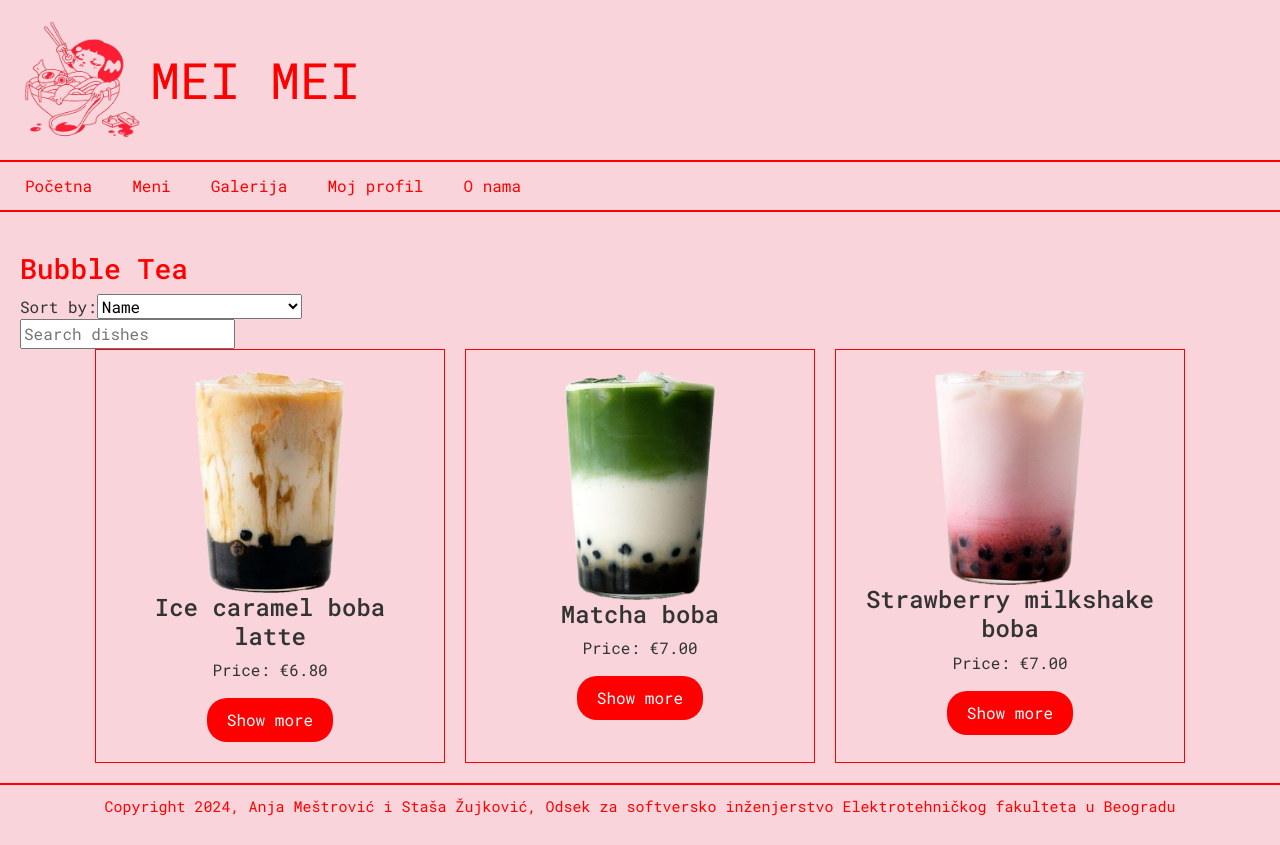
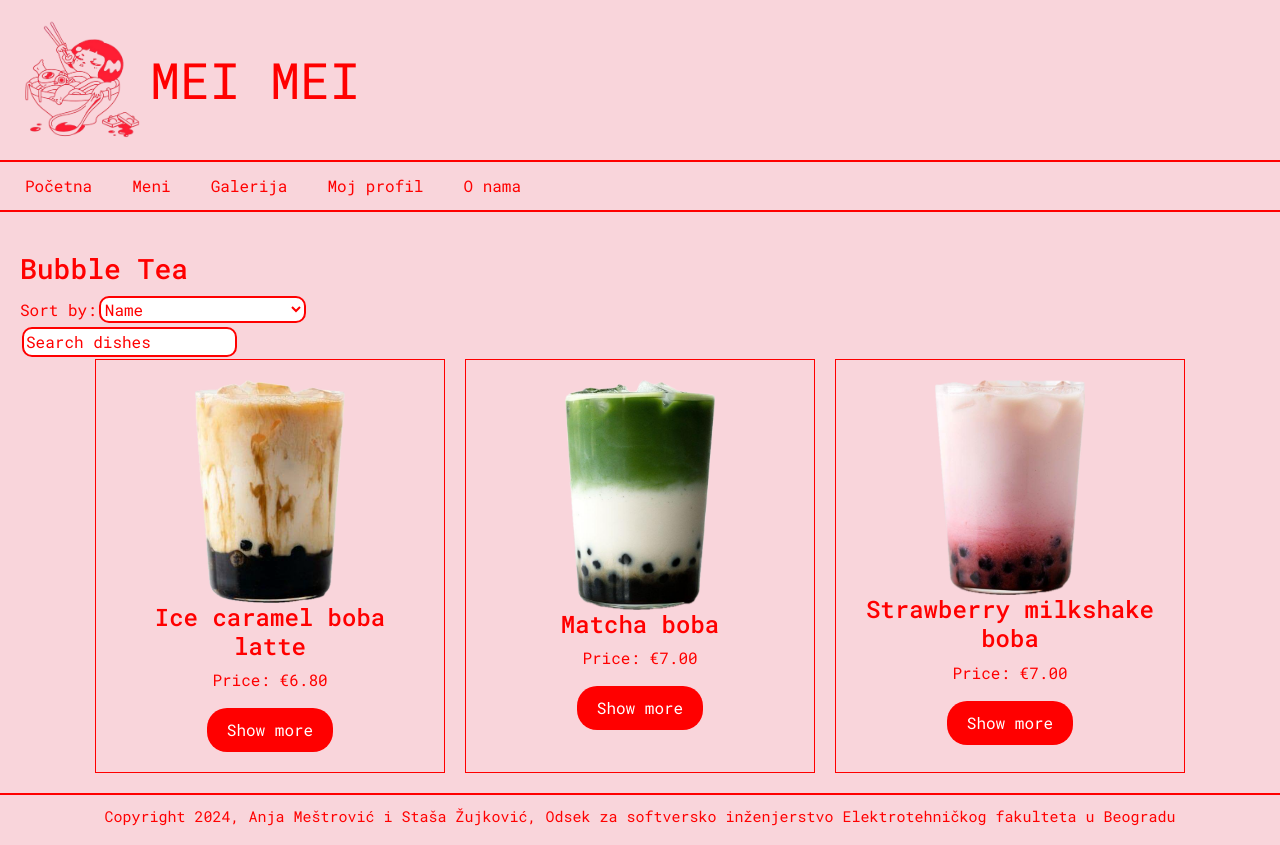
Before and after one commit to zujkovicstasa/meimei, a Vue app in the folder meimei/: page /menu/boba in a window 1280 px wide. Built offline with nearby package versions, Linux system fonts and the light colour scheme.

Commit message:
style product list i item

```diff
--- a/meimei/src/components/ProductItem.vue
+++ b/meimei/src/components/ProductItem.vue
@@ -102,6 +102,7 @@
     text-align: center;
     background-color: rgb(249, 213, 219);
     font-family: "Roboto Mono", monospace;
+    color: red;
   }
 
   .dish-details img {
@@ -121,11 +122,17 @@
     border-radius: 20px;
     cursor: pointer;
     font-style: bold;
+    margin: 2px;
   }
-  .forma {
+  .forma, .forma:active, .forma:focus {
     background-color: white;
     border-radius: 10px;
     cursor: pointer;
+    margin: 2px;
+    color: red;
+    border: 2px solid red;
+    outline: 0;
+    caret-color: red;
   }
 
   button:hover {
@@ -144,6 +151,12 @@
     accent-color: #ff4d4d;
 
   }
+  label{
+    color: #ff4d4d;
+    font-weight: bold;
+    padding: 5px;
+  }
+
 
 
 </style>
--- a/meimei/src/components/ProductList.vue
+++ b/meimei/src/components/ProductList.vue
@@ -11,12 +11,12 @@
         <h3 v-else>Menu</h3>
         <div>
           <label>Sort by:</label>
-          <select v-model="sortBy">
+          <select v-model="sortBy" class="forma">
             <option value="name">Name</option>
             <option value="priceSmall">Price (Low to High)</option>
           </select>
           <div>
-            <input type="text" placeholder="Search dishes" v-model="searchTerm" />
+            <input type="text" placeholder="Search dishes" class="forma" v-model="searchTerm" />
           </div>
 
         </div>
@@ -76,7 +76,9 @@
 </script>
 
 <style scoped>
-
+  .product-list{
+    color: red;
+  }
   .products{
     display: flex;
     flex-wrap: wrap;
@@ -101,6 +103,19 @@
   button:hover {
     background-color: #ff4d4d;
   }
+  .forma, .forma:active, .forma:focus {
+    background-color: white;
+    border-radius: 10px;
+    cursor: pointer;
+    margin: 2px;
+    color: red;
+    border: 2px solid red;
+    outline: 0;
+    caret-color: red;
+  }
+  .forma::placeholder {
+    color: red;
+  }
 
   .dish-item {
 
```
